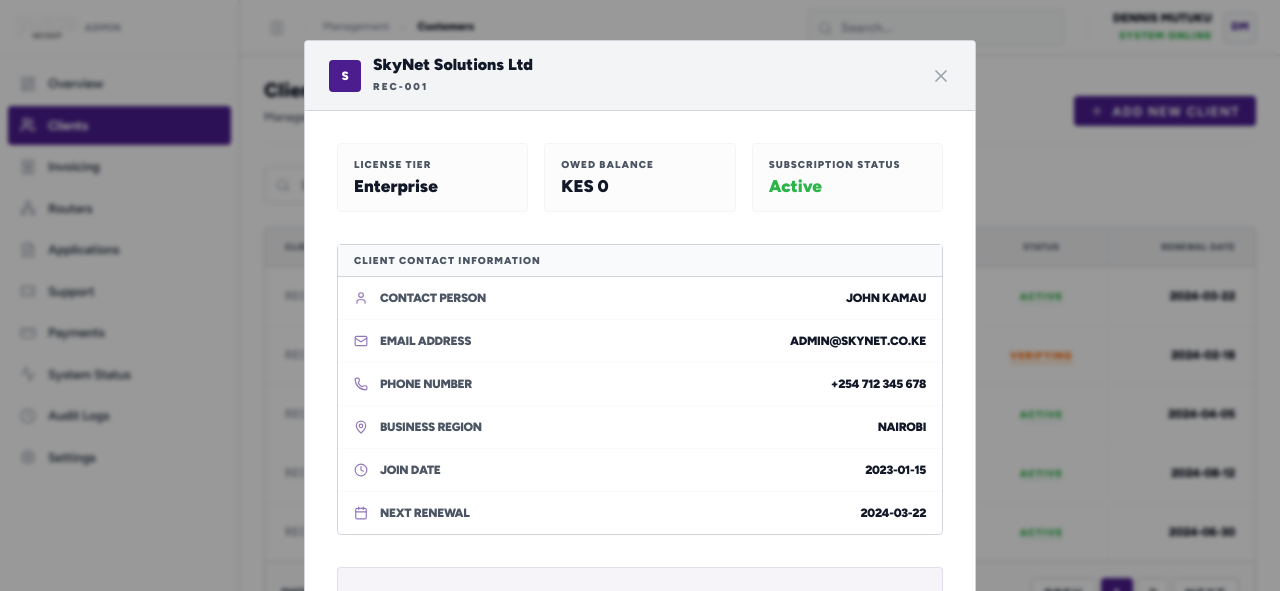
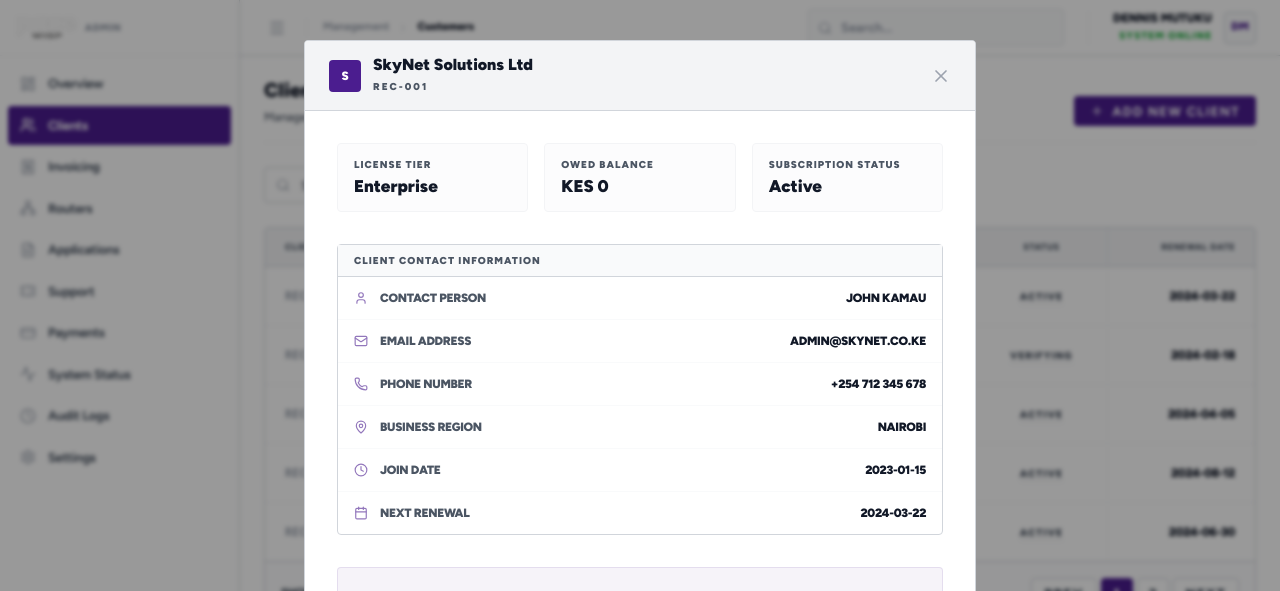
Before and after one commit to dennismutuku2005/pacewebsite, a Next.js app in the folder paceadmin/: page /dashboard/customers in a window 1280 px wide. Both pictures are taken after a click on the element 760 px from the left and 295 px from the top of the page. Shown: the top 591 px of the page. Built offline with nearby package versions, Linux system fonts and the light colour scheme.

Commit message:
Auto-update: page.js

```diff
--- a/paceadmin/src/app/dashboard/customers/page.js
+++ b/paceadmin/src/app/dashboard/customers/page.js
@@ -81,10 +81,7 @@ export default function CustomersPage() {
                                         {isp.license}
                                     </td>
                                     <td className="px-5 py-3 text-center border-r border-gray-50">
-                                        <span className={cn(
-                                            "font-black uppercase text-[10px] tracking-widest border-b-2",
-                                            isp.status === 'Active' ? "text-pace-green border-pace-green/10" : "text-orange-500 border-orange-200"
-                                        )}>{isp.status}</span>
+                                        <span className="font-black uppercase text-[10px] tracking-widest border-b-2 border-gray-100 text-admin-label">{isp.status}</span>
                                     </td>
                                     <td className="px-5 py-3 text-right font-black text-admin-value tracking-tight">
                                         {isp.renewal}
@@ -146,7 +143,7 @@ export default function CustomersPage() {
                                     ].map((s, i) => (
                                         <div key={i} className="border border-gray-100 rounded p-4 bg-gray-50/50">
                                             <p className="text-[10px] font-black text-admin-label uppercase tracking-widest mb-2 leading-none">{s.label}</p>
-                                            <p className={cn("text-[17px] font-black text-admin-value leading-none", s.color)}>{s.val}</p>
+                                            <p className="text-[17px] font-black text-admin-value leading-none">{s.val}</p>
                                         </div>
                                     ))}
                                 </div>
```
